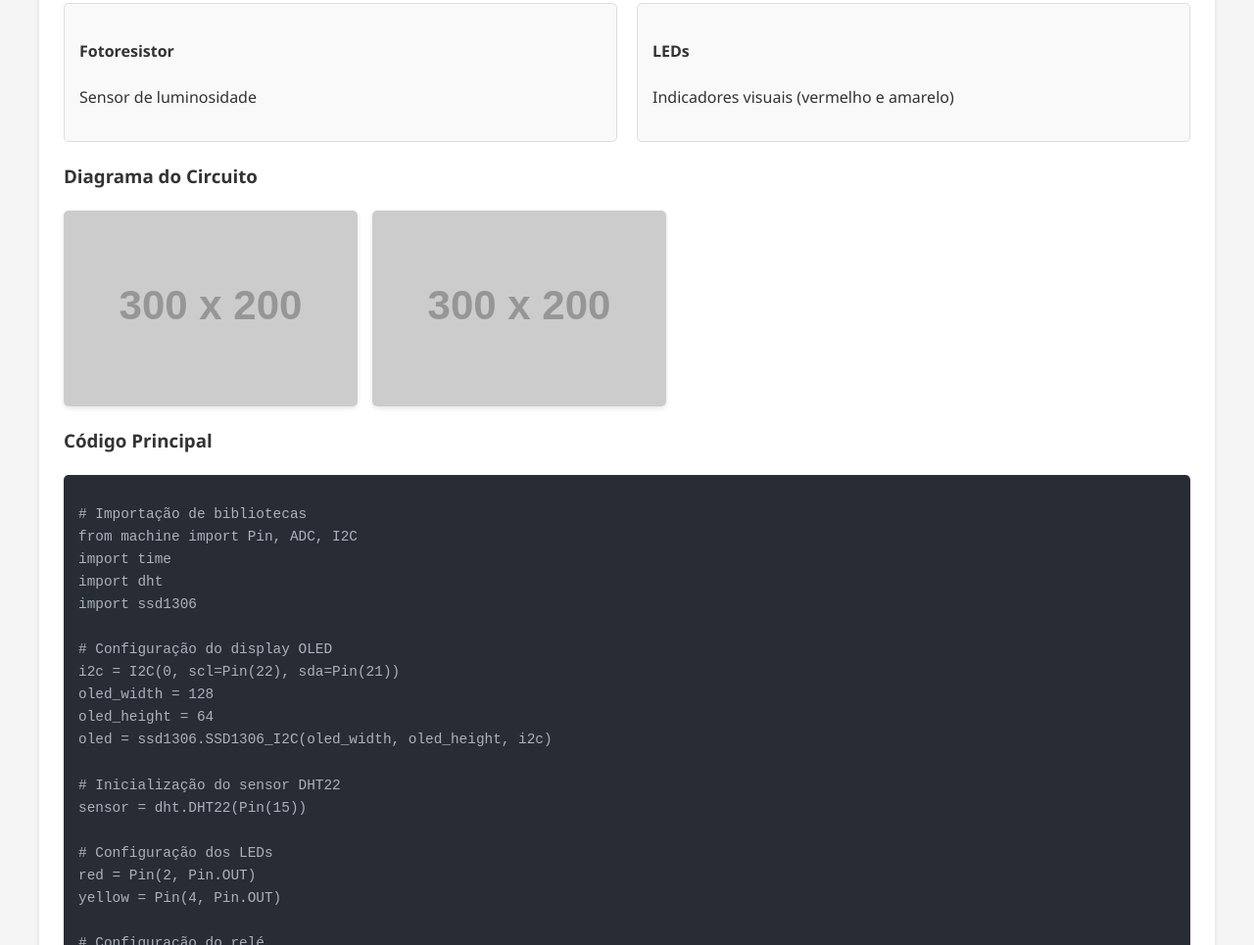
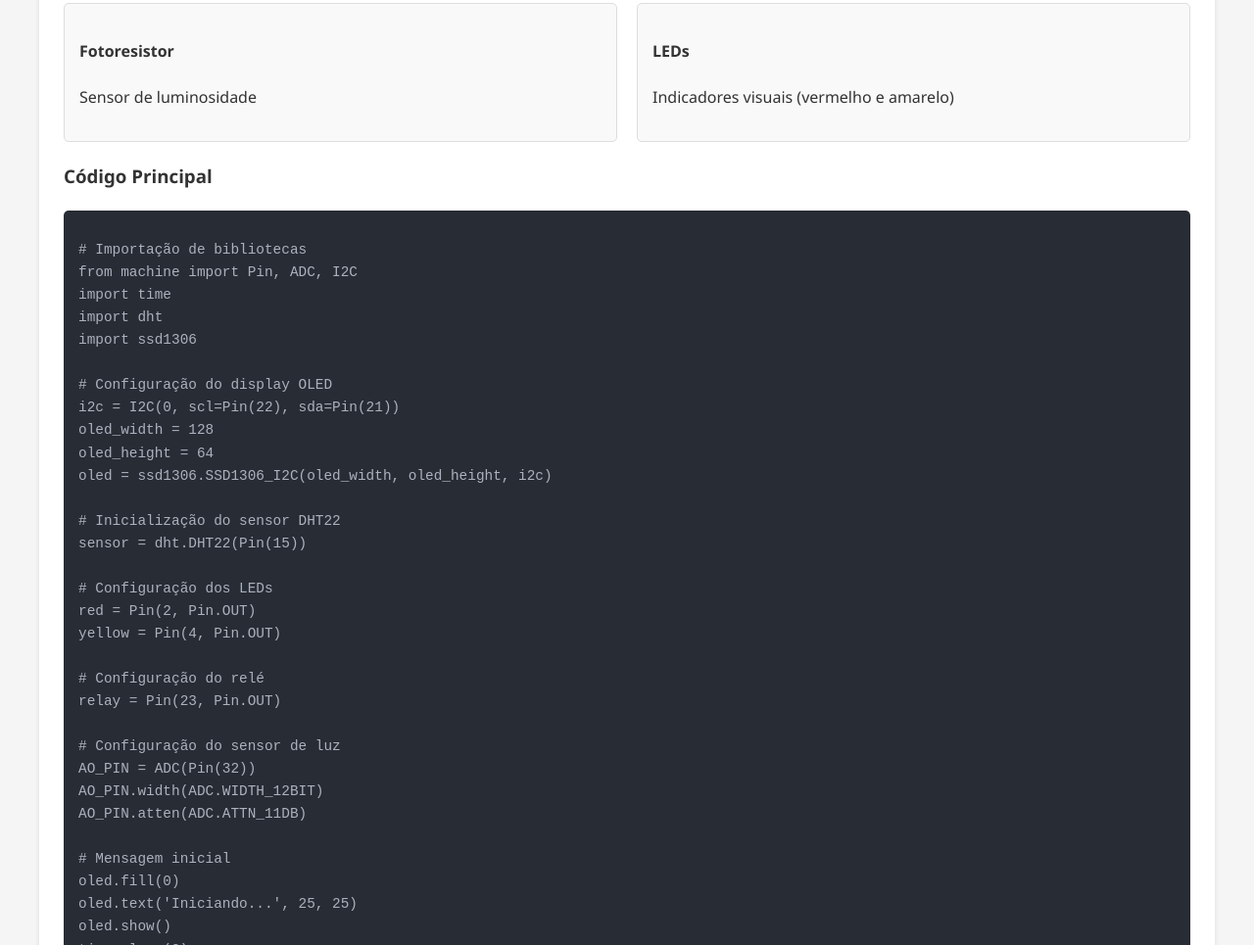
Before and after one commit to Sordauq/TDE, a plain HTML site: page index.html in a window 1280 px wide. Shown: the part 1791-2756 px from the top of the page at 98% size. Drawn offline with Linux system fonts and the light colour scheme; placeholder pictures from the web are drawn by us.

Commit message:
Update index.html

```diff
--- a/index.html
+++ b/index.html
@@ -291,14 +291,6 @@
                     <p>Indicadores visuais (vermelho e amarelo)</p>
                 </div>
             </div>
-
-            <h3>Diagrama do Circuito</h3>
-            <div class="gallery">
-                <!-- Substitua pelas suas imagens reais -->
-                <img src="https://via.placeholder.com/300x200?text=Diagrama+do+Circuito" alt="Diagrama do circuito">
-                <img src="https://via.placeholder.com/300x200?text=Projeto+Montado" alt="Foto do projeto montado">
-            </div>
-
             <h3>Código Principal</h3>
             <div class="code-block">
                 <pre><code># Importação de bibliotecas
```
